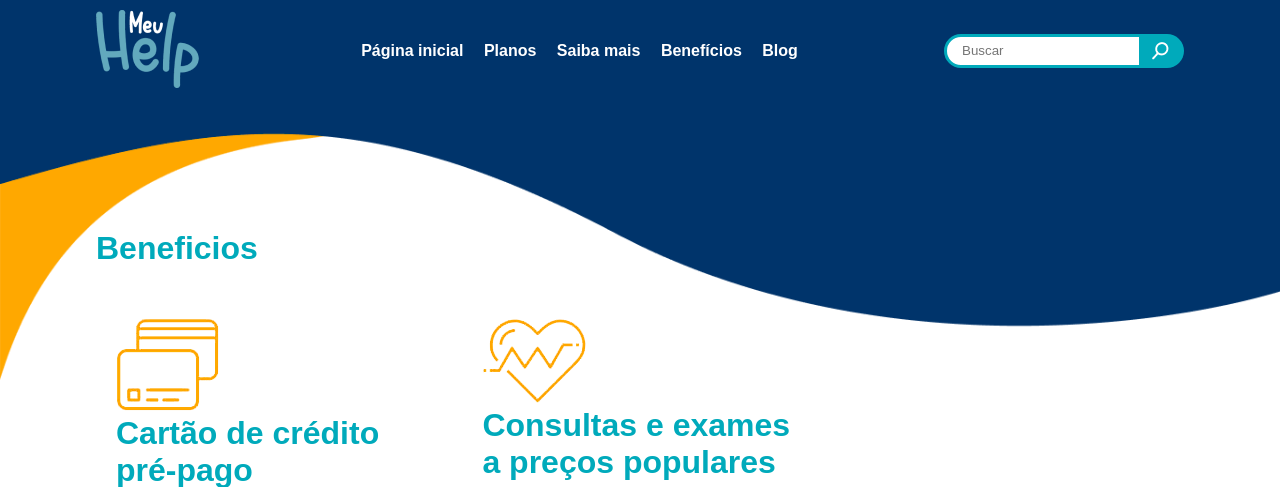
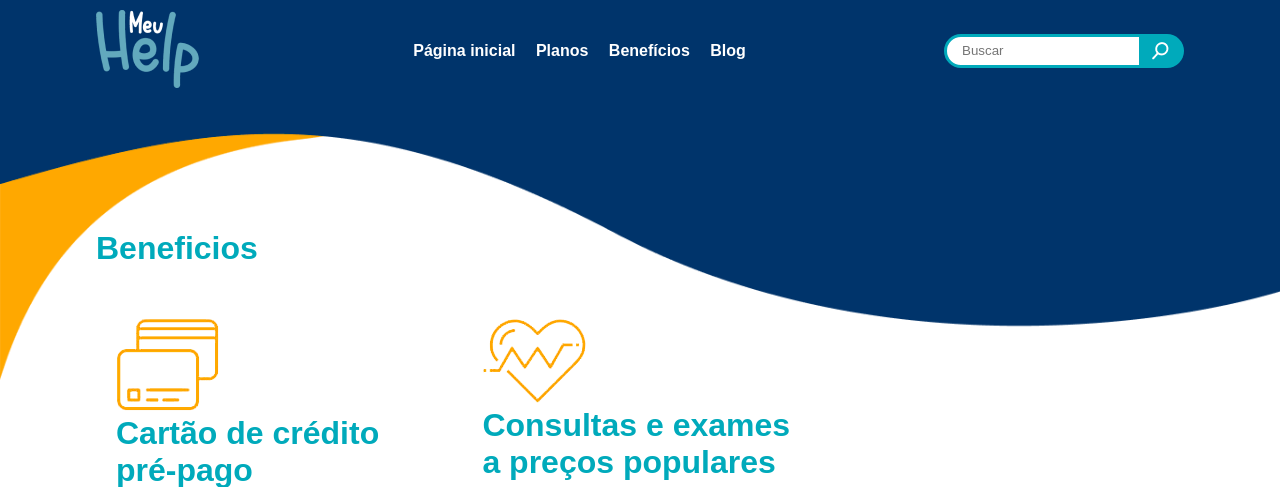
Before and after one commit to rxfaelll/SiteMeuHelp, a PHP site: page /beneficios.php in a window 1280 px wide. Shown: the top 487 px of the page. Run offline with PHP 8.4, Linux system fonts and the light colour scheme; some web fonts are replaced.

Commit message:
Removendo Btn Saiba mais do Header

```diff
--- a/php/header.php
+++ b/php/header.php
@@ -7,7 +7,6 @@ function getHeader(){
                 <nav class="header-nav">
                     <a href="index">Página inicial</a>
                     <a href="" class="scroll-down-btn">Planos</a>
-                    <a href="">Saiba mais</a>
                     <a href="beneficios">Benefícios</a>
                     <a href="http://meuhelp.com.br/blog">Blog</a>
                 </nav>
```
